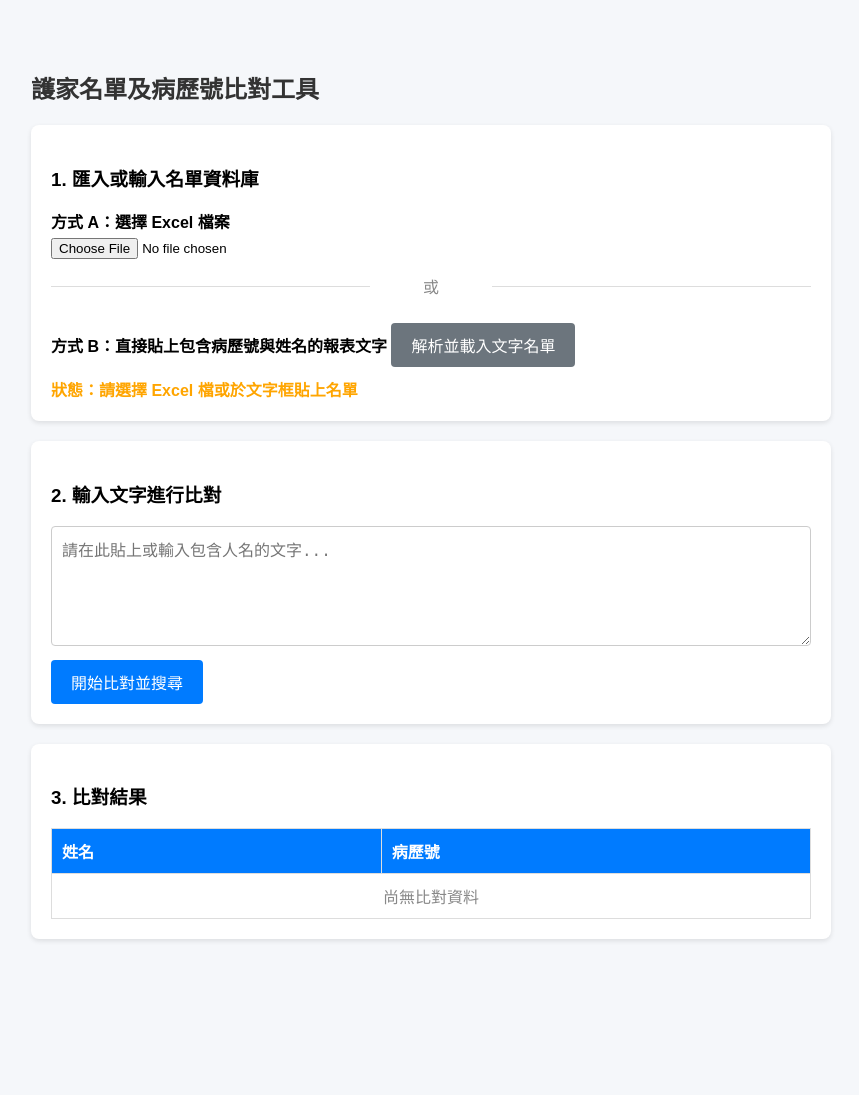
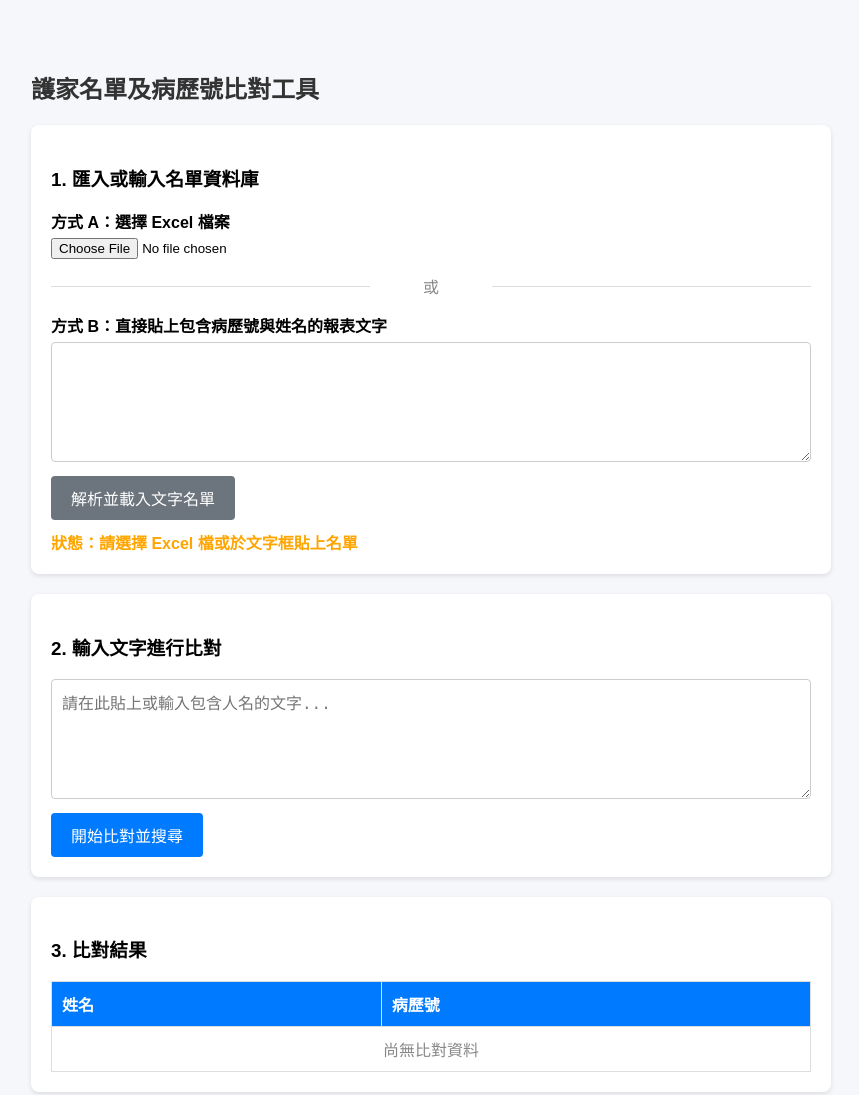
Before and after one commit to cnliang-61/SN, a plain HTML site: page index.html in a window 1280 px wide. Shown: the whole page, without its empty margins (209-1068 px from the left). Before the commit the page ends 1009 px from the top, so only its background shows below. Drawn offline with Linux system fonts and the light colour scheme; no server answers.

Commit message:
Update label for manual data input section

```diff
--- a/index.html
+++ b/index.html
@@ -107,7 +107,7 @@
         <div class="divider">或</div>
 
         <!-- 方式 B：文字框直接貼上報表文字 -->
-        <label><strong>方式 B：直接貼上包含病歷號與姓名的報表文字</strong></label>
+        <label><strong>方式 B：直接貼上包含病歷號與姓名的報表文字</strong></label>   <textarea id="manualDataInput" style="height: 120px; margin-top: 5px;" placeholder=""></textarea>
         <button class="btn-secondary" onclick="parseTextData()">解析並載入文字名單</button>
 
         <div class="status" id="fileStatus">狀態：尚未載入名單</div>
```
